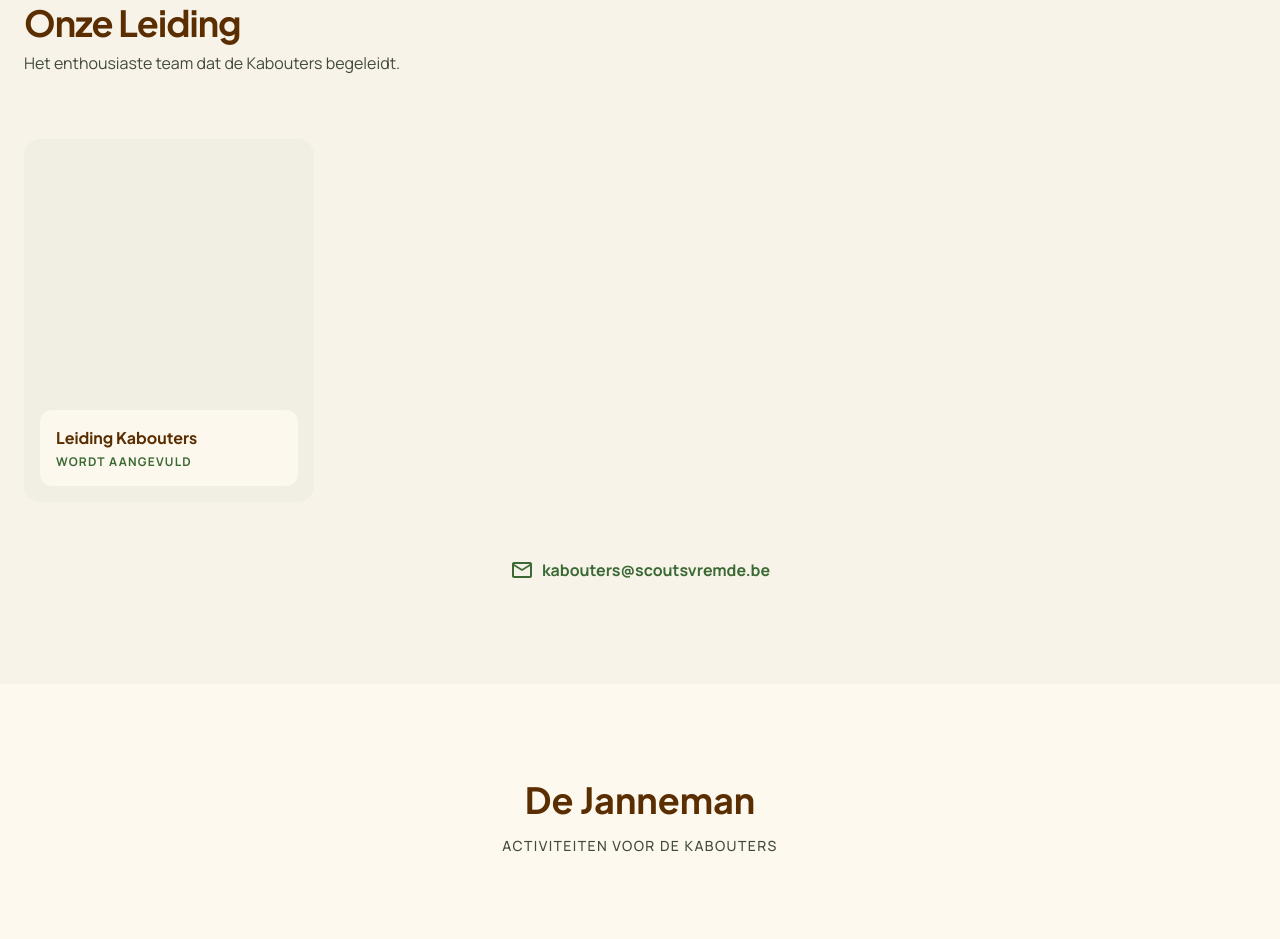
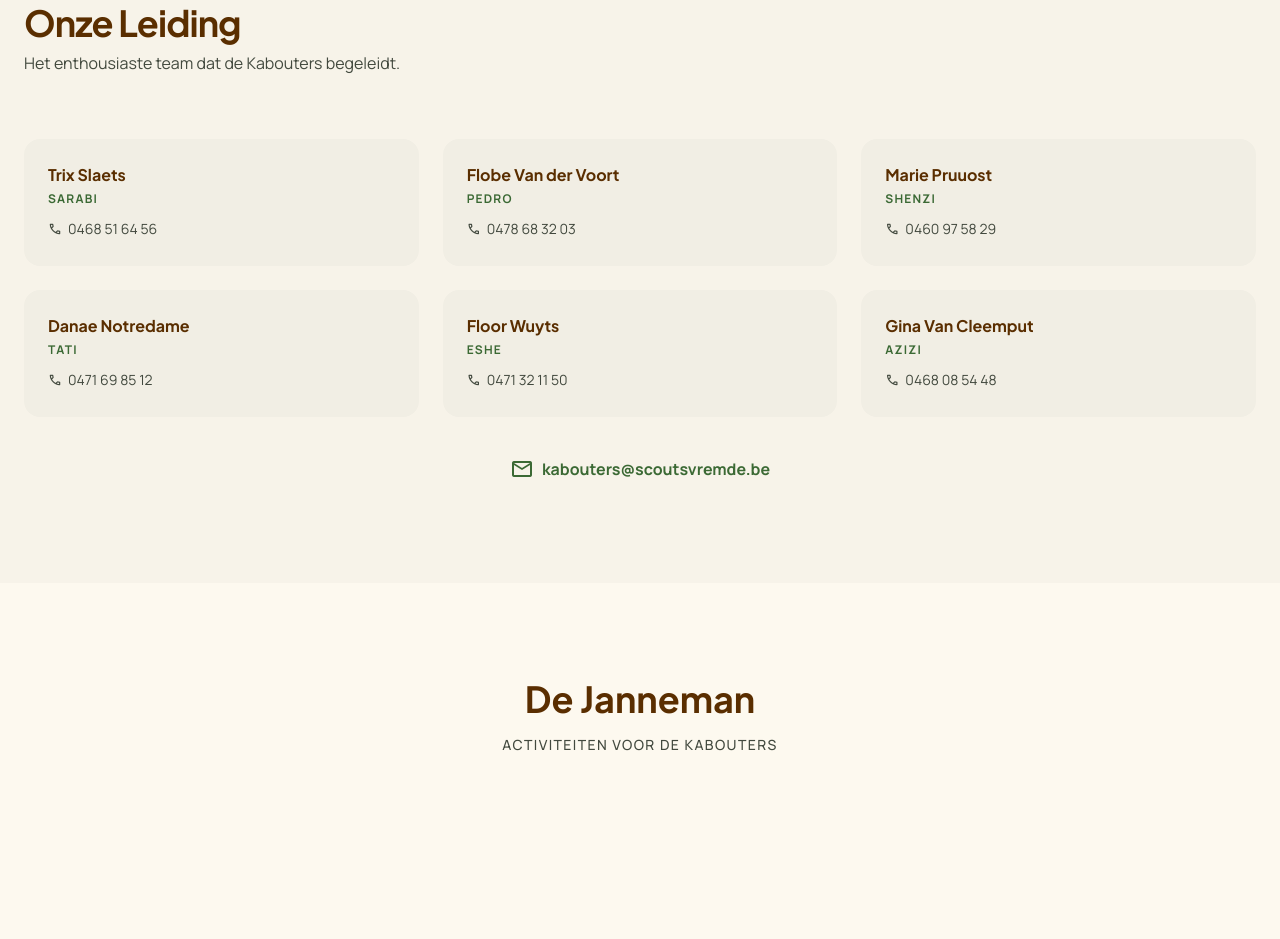
Before and after one commit to kobewijnants/scouts-vremde, a plain HTML site: page public/pages/tak-kabouters.html in a window 1280 px wide. Shown: the part 1379-2318 px from the top of the page. Drawn offline with nearby package versions, Linux system fonts and the light colour scheme; files that its build step writes are made by us from their sources.

Commit message:
add kabouter leiding

```diff
--- a/public/pages/tak-kabouters.html
+++ b/public/pages/tak-kabouters.html
@@ -78,15 +78,36 @@
             <p class="text-on-surface-variant mt-2">Het enthousiaste team dat de Kabouters begeleidt.</p>
           </div>
         </div>
-        <div id="leiding-grid" class="cms-editable grid grid-cols-1 sm:grid-cols-2 lg:grid-cols-4 gap-6">
-          <div class="group">
-            <div class="aspect-[4/5] rounded-2xl overflow-hidden mb-4 relative bg-surface-container">
-              <div class="absolute bottom-4 left-4 right-4 bg-surface/90 backdrop-blur-sm p-4 rounded-xl">
-                <h3 class="font-headline font-bold text-primary">Leiding Kabouters</h3>
-                <p class="text-xs font-label text-secondary font-bold uppercase tracking-widest mt-1">Wordt aangevuld
-                </p>
-              </div>
-            </div>
+        <div id="leiding-grid" class="cms-editable grid grid-cols-1 sm:grid-cols-2 lg:grid-cols-3 gap-6">
+          <div class="bg-surface-container rounded-2xl p-6">
+            <h3 class="font-headline font-bold text-primary">Trix Slaets</h3>
+            <p class="text-xs font-label text-secondary font-bold uppercase tracking-widest mt-1">Sarabi</p>
+            <a class="text-on-surface-variant text-sm mt-3 inline-flex items-center gap-1.5" href="tel:+32468516456"><span class="material-symbols-outlined text-sm">phone</span>0468 51 64 56</a>
+          </div>
+          <div class="bg-surface-container rounded-2xl p-6">
+            <h3 class="font-headline font-bold text-primary">Flobe Van der Voort</h3>
+            <p class="text-xs font-label text-secondary font-bold uppercase tracking-widest mt-1">Pedro</p>
+            <a class="text-on-surface-variant text-sm mt-3 inline-flex items-center gap-1.5" href="tel:+32478683203"><span class="material-symbols-outlined text-sm">phone</span>0478 68 32 03</a>
+          </div>
+          <div class="bg-surface-container rounded-2xl p-6">
+            <h3 class="font-headline font-bold text-primary">Marie Pruuost</h3>
+            <p class="text-xs font-label text-secondary font-bold uppercase tracking-widest mt-1">Shenzi</p>
+            <a class="text-on-surface-variant text-sm mt-3 inline-flex items-center gap-1.5" href="tel:+32460975829"><span class="material-symbols-outlined text-sm">phone</span>0460 97 58 29</a>
+          </div>
+          <div class="bg-surface-container rounded-2xl p-6">
+            <h3 class="font-headline font-bold text-primary">Danae Notredame</h3>
+            <p class="text-xs font-label text-secondary font-bold uppercase tracking-widest mt-1">Tati</p>
+            <a class="text-on-surface-variant text-sm mt-3 inline-flex items-center gap-1.5" href="tel:+32471698512"><span class="material-symbols-outlined text-sm">phone</span>0471 69 85 12</a>
+          </div>
+          <div class="bg-surface-container rounded-2xl p-6">
+            <h3 class="font-headline font-bold text-primary">Floor Wuyts</h3>
+            <p class="text-xs font-label text-secondary font-bold uppercase tracking-widest mt-1">Eshe</p>
+            <a class="text-on-surface-variant text-sm mt-3 inline-flex items-center gap-1.5" href="tel:+32471321150"><span class="material-symbols-outlined text-sm">phone</span>0471 32 11 50</a>
+          </div>
+          <div class="bg-surface-container rounded-2xl p-6">
+            <h3 class="font-headline font-bold text-primary">Gina Van Cleemput</h3>
+            <p class="text-xs font-label text-secondary font-bold uppercase tracking-widest mt-1">Azizi</p>
+            <a class="text-on-surface-variant text-sm mt-3 inline-flex items-center gap-1.5" href="tel:+32468085448"><span class="material-symbols-outlined text-sm">phone</span>0468 08 54 48</a>
           </div>
         </div>
         <div class="mt-10 text-center">
```
Also changed, not shown: TODO.md (+2 -6 lines).
